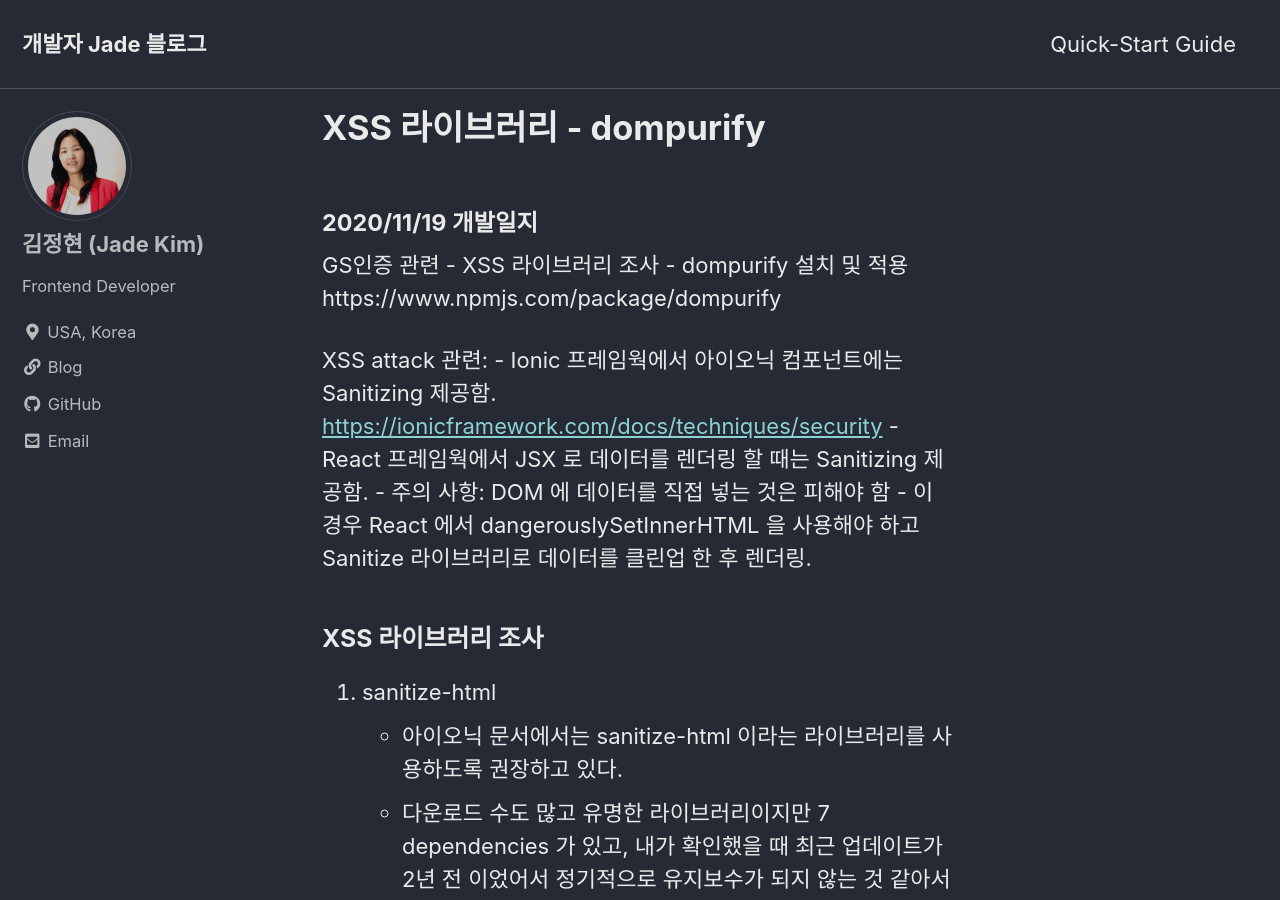
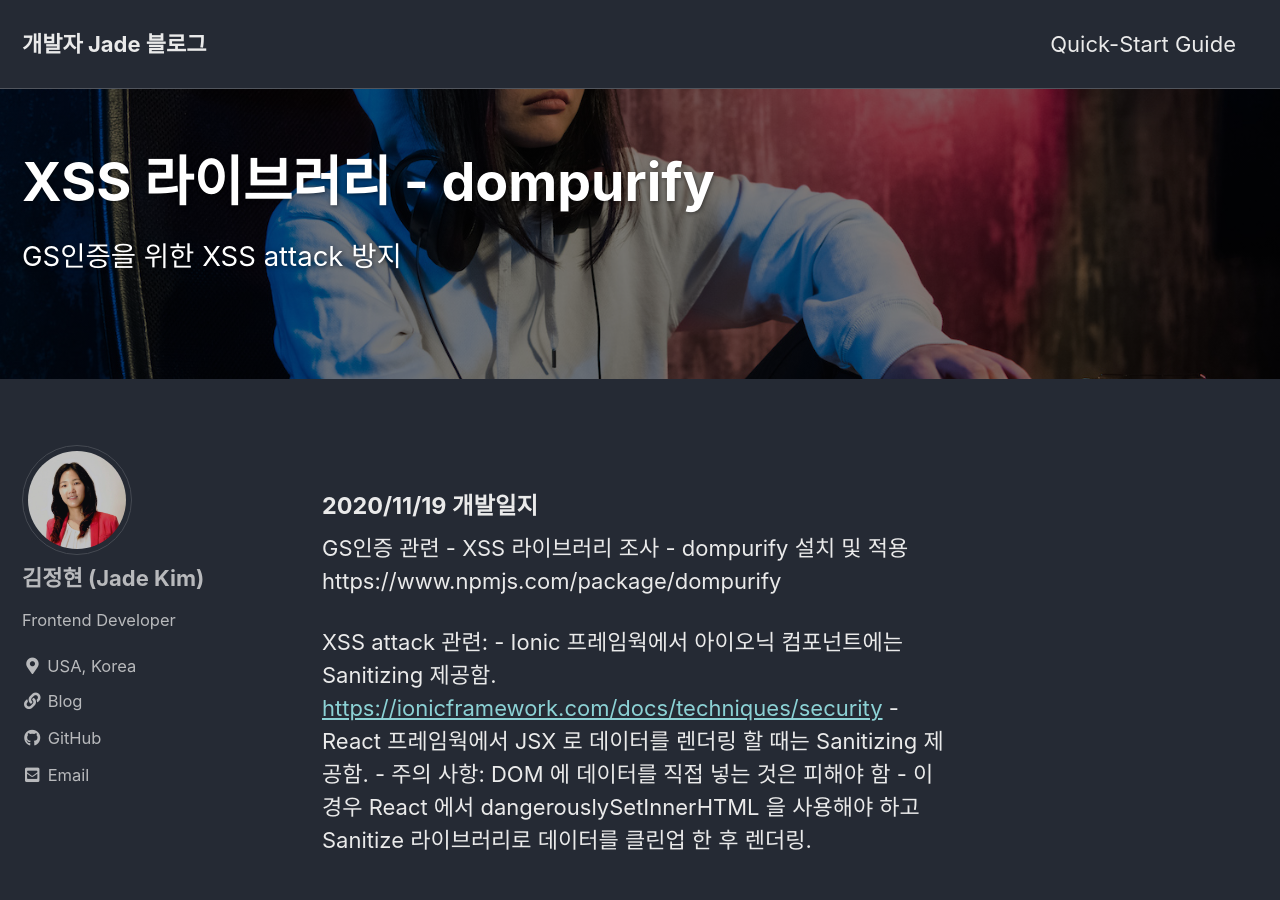
Before and after one commit to trevino-kim/github.io, a Jekyll site: the page built from _posts/2020-11-19-XSS-Libraries-dompurify.md, in a window 1280 px wide and 900 px high. Built offline with Jekyll 4.4.1, drawn with Linux system fonts in a browser that asks for light colours; cached includes are drawn as plain includes.

Commit message:
Update 2020-11-19-XSS-Libraries-dompurify.md

```diff
--- a/_posts/2020-11-19-XSS-Libraries-dompurify.md
+++ b/_posts/2020-11-19-XSS-Libraries-dompurify.md
@@ -2,6 +2,8 @@
 title: "XSS 라이브러리 - dompurify"
 excerpt: "GS인증을 위한 XSS attack 방지"
 header:
+  overlay_image: /assets/images/2020-11-19.jpg
+  overlay_filter: rgba(0, 0, 0, 0.5)
   teaser: /assets/images/2020-11-19.jpg
 categories:
   - Hybrid-App
```
